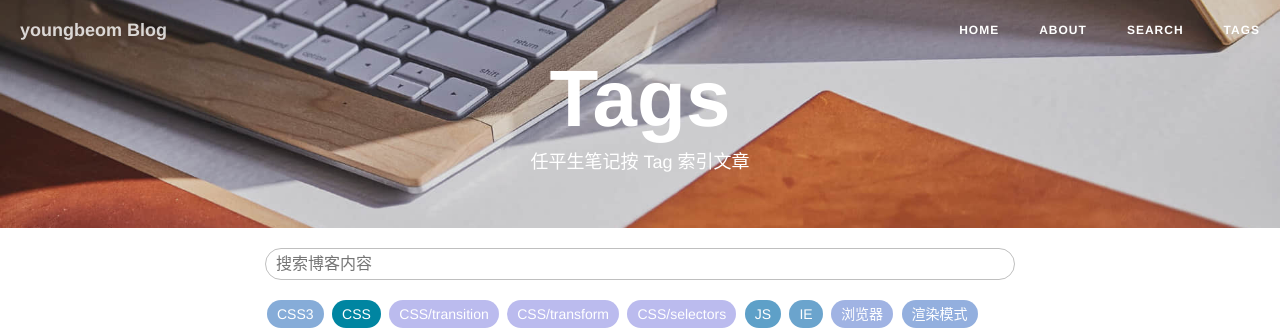
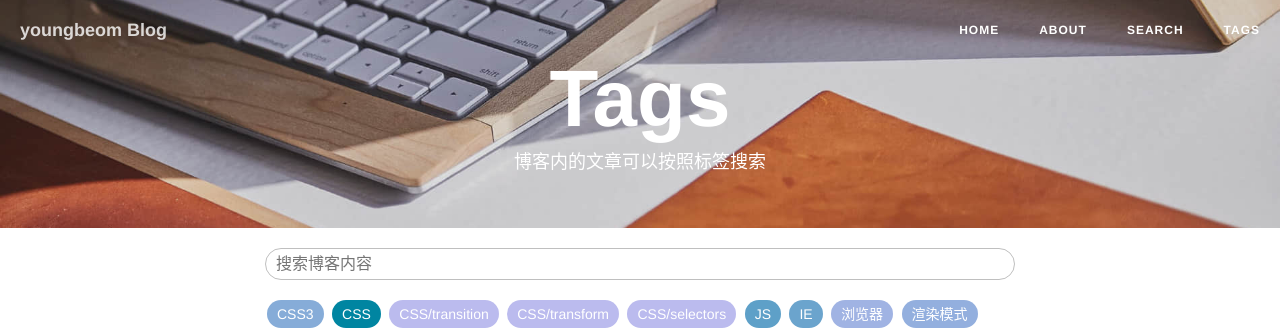
Before and after one commit to youngbeom-shin/old_jekyll_blog, a Jekyll site: the page built from tags.html, in a window 1280 px wide and 900 px high. Shown: the top 334 px of the window. Built offline with Jekyll 4.4.1, drawn with Linux system fonts in a browser that asks for light colours; nearby versions of some CDN libraries; comment, search, counter and statistics services are not loaded.

Commit message:
edit tags.html

```diff
--- a/tags.html
+++ b/tags.html
@@ -1,7 +1,7 @@
 ---
 title: Tags
 layout: default
-description: 任平生笔记按 Tag 索引文章
+description: 博客内的文章可以按照标签搜索
 header-img: "assets/common/tag-bg.jpg"
 thumb-img: "assets/common/tag-thumb.jpg"
 permalink: tags/
```
